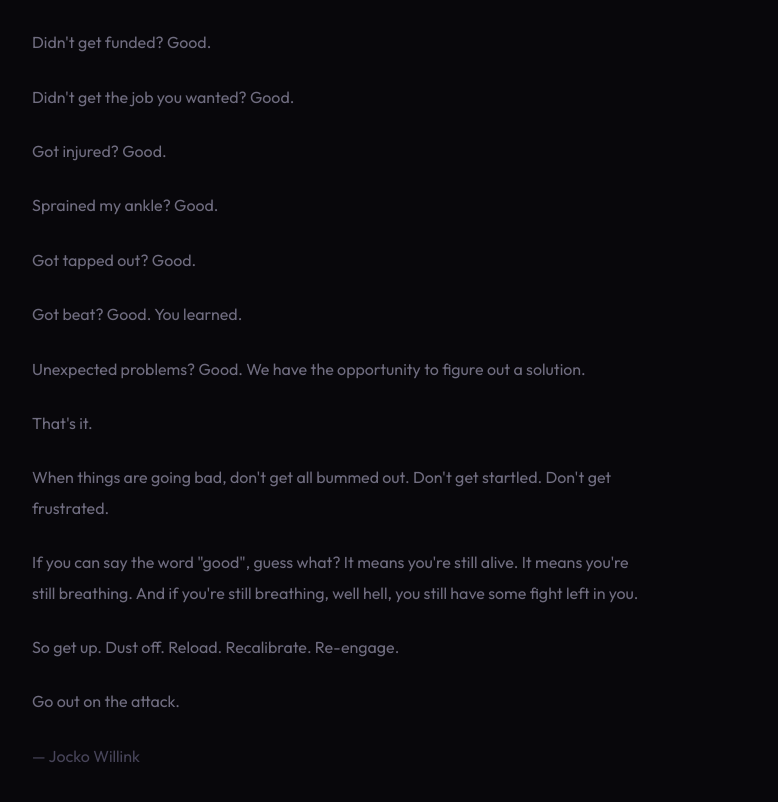
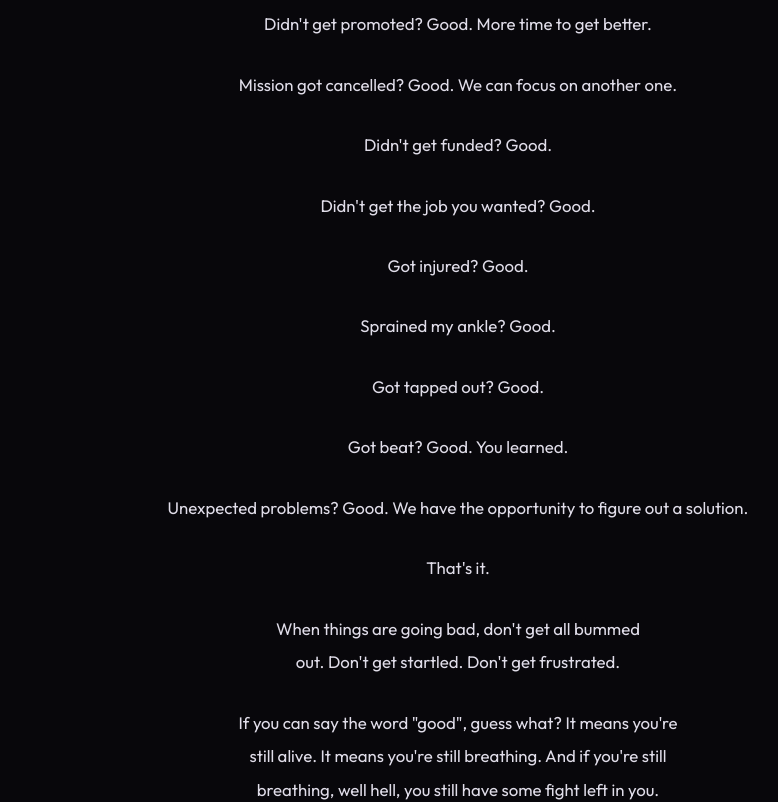
Before and after one commit to shiphrahx/cassia-almeida.com, a Next.js app: page /good in a window 1280 px wide. Shown: the part 848-1650 px from the top of the page, without its empty margins (182-960 px from the left). Built offline with nearby package versions, Linux system fonts and the light colour scheme.

Commit message:
style: center Good page text and give it a poem-like layout

```diff
--- a/app/globals.css
+++ b/app/globals.css
@@ -501,20 +501,24 @@ nav {
 
 /* â”€â”€ Good â”€â”€ */
 .good {
-  max-width: 620px;
-  padding: 96px 0 96px;
+  max-width: 600px;
+  margin: 0 auto;
+  padding: 120px 0;
+  text-align: center;
 }
 
 .good p {
-  font-size: 1rem;
-  line-height: 1.9;
-  color: var(--text-secondary);
-  margin-bottom: 1.5em;
+  font-size: 1.05rem;
+  line-height: 2;
+  color: var(--text);
+  margin-bottom: 1.6em;
+  text-wrap: balance;
 }
 
 .good p:last-child {
-  color: var(--text-dim);
-  margin-top: 0.5em;
+  color: var(--text-secondary);
+  margin-top: 2.4em;
+  font-style: italic;
 }
 
 /* â”€â”€ Home constellation backdrop â”€â”€ */
```
